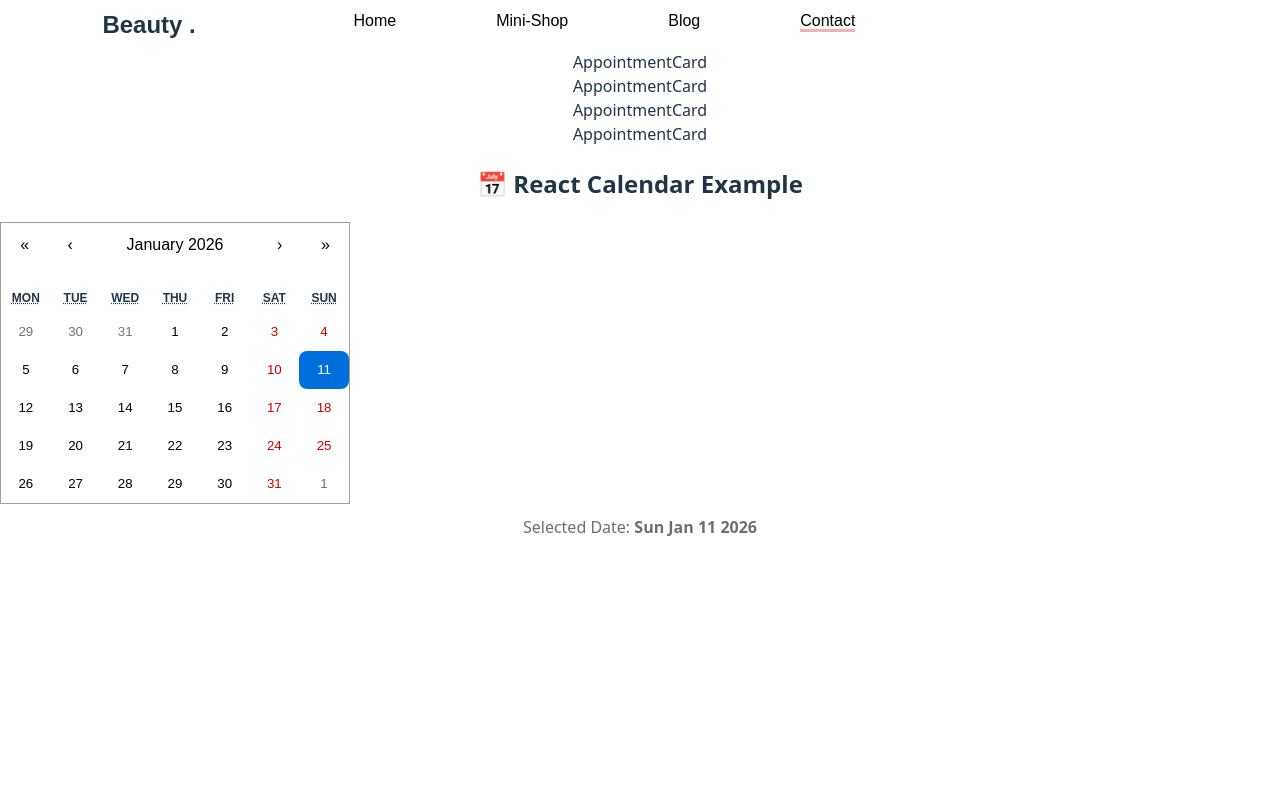
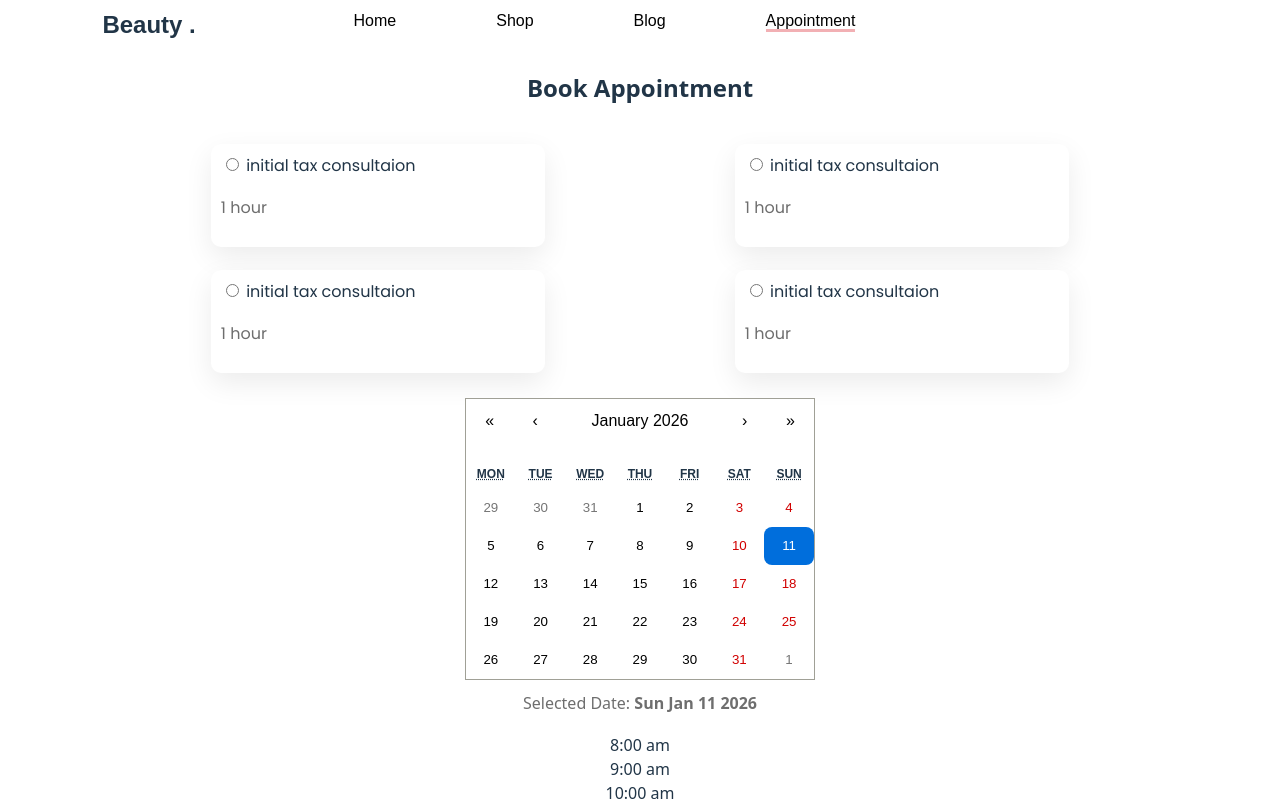
Before and after one commit to houssemdxd/Beauty, a React (Vite) app: page /contact in a window 1280 px wide. Shown: the top 801 px of the page. Built offline with nearby package versions, Linux system fonts and the light colour scheme.

Commit message:
add Appointment logic

```diff
--- a/src/components/Appointment/Appointemnt.jsx
+++ b/src/components/Appointment/Appointemnt.jsx
@@ -3,26 +3,40 @@ import styles from "./Appointment.module.css"
 import CalendarComponent from './CalendarComponent'
 import AppointmentCard from './AppointmentCard'
 import AppointmentTypeList from './AppointmentTypeList'
+import AppointmentTime from './AppointmentTime'
+export default function Appointemnt() {
 
-export default function Appointemnt() {
+const  times = ["8","9","10","11","12","13","14","15","16","17","18","19",]
+
+
   return (
 
 <div className={styles.appointemnt}>
+
 <div className = {styles.appointemntType}>
 
 <AppointmentTypeList/>
 
 </div>
+<div className={styles.calendarLayout}>
+
 <CalendarComponent/>
 
 
 
+<div className={styles.time}>
+{times.map((item)=>{return <AppointmentTime time={item}  />})}
+
+
+</div>
 
 
 
 
 </div>
 
+</div>
+
 
   )
 }
--- a/src/components/Appointment/AppointemntCard.module.css
+++ b/src/components/Appointment/AppointemntCard.module.css
@@ -0,0 +1,19 @@
+.appointmentCard{
+
+  width :35%;
+  background-color: rgb(255, 255, 255);
+  text-align: left;
+  padding: 10pX;
+  margin: 5px;
+ box-shadow: 0 10px 28px rgba(0, 0, 0, 0.08);
+  cursor: pointer;
+  font-family: 'Poppins', sans-serif;
+  margin-top: 2%;
+
+  /* NEW */
+  animation: fadeUp 0.6s ease both;
+  transition:
+    transform 0.35s ease,
+    box-shadow 0.35s ease;
+    border-radius: 10px;
+}
--- a/src/components/Appointment/Appointment.module.css
+++ b/src/components/Appointment/Appointment.module.css
@@ -0,0 +1,10 @@
+.appointemnt{
+
+
+display: flex;
+flex-direction: column;
+justify-content: center;
+align-content: center;
+align-items: center;
+
+}
--- a/src/components/Appointment/AppointmentCard.jsx
+++ b/src/components/Appointment/AppointmentCard.jsx
@@ -2,7 +2,17 @@ import React from 'react'
 import  styles from "./AppointemntCard.module.css"
 
  export default function AppointmentCard() {
+
+const content = "initial tax consultaion "
+const duration = "1 hour"
+
+
   return (
-    <div className={styles.appointmentCard}>AppointmentCard</div>
+    <div className={styles.appointmentCard}>
+
+<input type="radio" name='type' /> <label htmlFor="">{content}</label>
+<p>{duration}</p>
+
+    </div>
   )
 }
--- /dev/null
+++ b/src/components/Appointment/AppointmentTime.jsx
@@ -0,0 +1,7 @@
+import React from 'react'
+
+export default function AppointmentTime({time}) {
+  return (
+    <div> {time}:00 am</div>
+  )
+}
--- a/src/components/Appointment/AppointmentTypeList.jsx
+++ b/src/components/Appointment/AppointmentTypeList.jsx
@@ -3,12 +3,18 @@ import styles from './AppointmentTypeList.module.css'
 import AppointmentCard from './AppointmentCard'
 export default function AppointmentTypeList() {
   return (
+
+
+    <div className ={styles.appoinmentListContainer}>
+
     <div className = {styles.appointmentTypeList}>
+
 <AppointmentCard/>
 <AppointmentCard/>
 <AppointmentCard/>
 <AppointmentCard/>
 
     </div>
+    </div>
   )
 }
--- a/src/components/Appointment/AppointmentTypeList.module.css
+++ b/src/components/Appointment/AppointmentTypeList.module.css
@@ -1,3 +1,13 @@
 .appointmentTypeList{
+    display: flex;
+    flex-wrap: wrap;
+    gap: 20%;
+    justify-content: center;
+    width :100%;
+    align-self: center;
 
 }
+.appoinmentListContainer{
+    display: flex;
+    justify-content: center;
+}
--- a/src/components/Appointment/CalendarComponent.jsx
+++ b/src/components/Appointment/CalendarComponent.jsx
@@ -13,7 +13,6 @@ export default function CalendarComponent() {
 
   return (
     <div style={{ textAlign: 'center', marginTop: '20px' }}>
-      <h2>📅 React Calendar Example</h2>
       <Calendar
         onChange={onChange}
         value={date}
--- a/src/components/NavApp.jsx
+++ b/src/components/NavApp.jsx
@@ -13,7 +13,7 @@ export default function NavApp() {
 </li>
 
 <li>
-<NavLink to ="/shop">Mini-Shop</NavLink>
+<NavLink to ="/shop">Shop</NavLink>
 </li>
 
 <li>
@@ -21,7 +21,7 @@ export default function NavApp() {
 </li>
 
 <li>
-<NavLink to ="/contact">Contact</NavLink>
+<NavLink to ="/contact">Appointment</NavLink>
 </li>
 
 </ul>
--- a/src/pages/Contact.jsx
+++ b/src/pages/Contact.jsx
@@ -5,7 +5,9 @@ import Appointemnt from '../components/Appointment/Appointemnt'
 export default function Contact() {
   return (
     <div>
+
 <NavBar></NavBar>
+<h2>Book Appointment</h2>
 
 
 <Appointemnt/>      </div>
```
